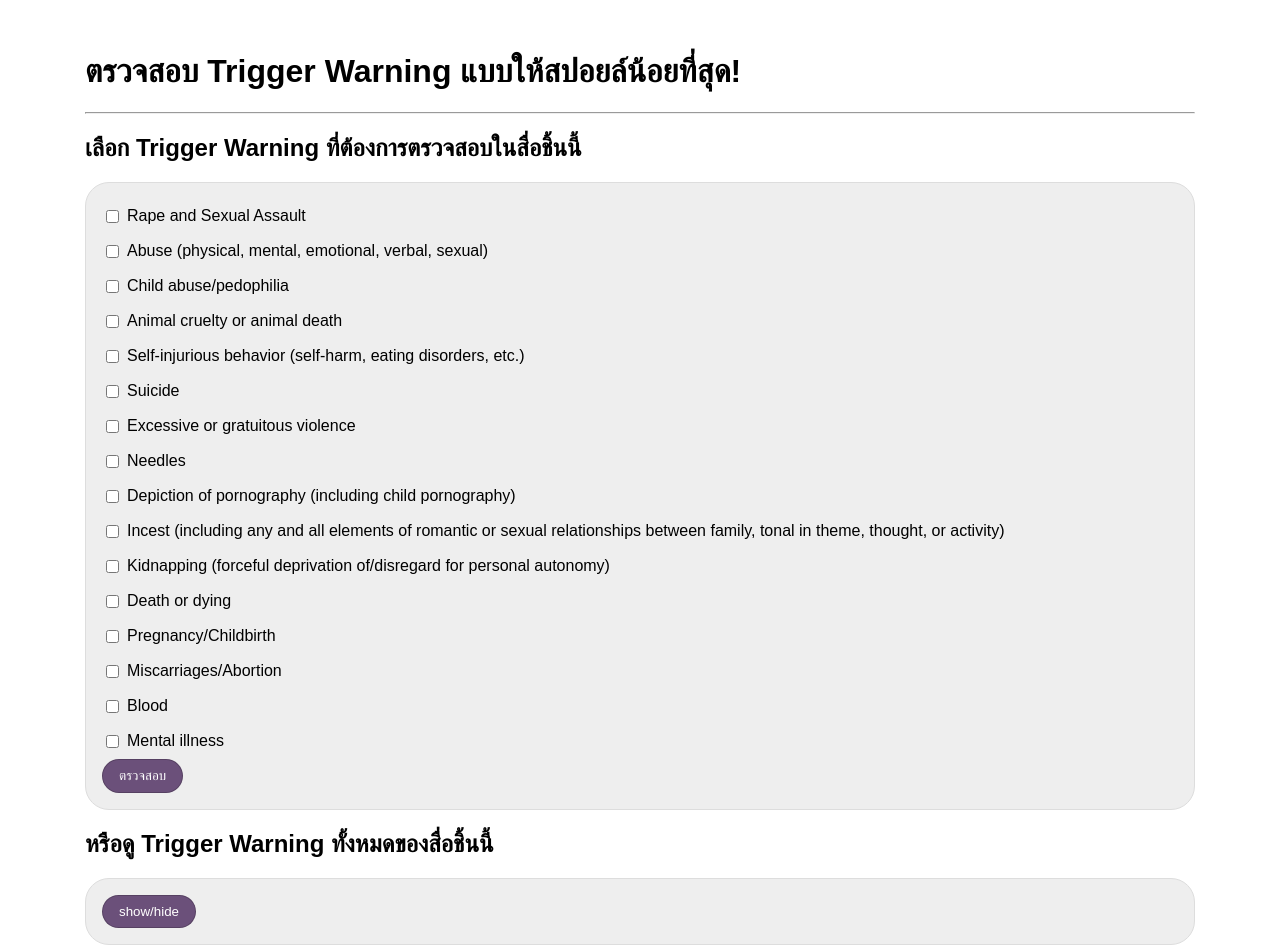
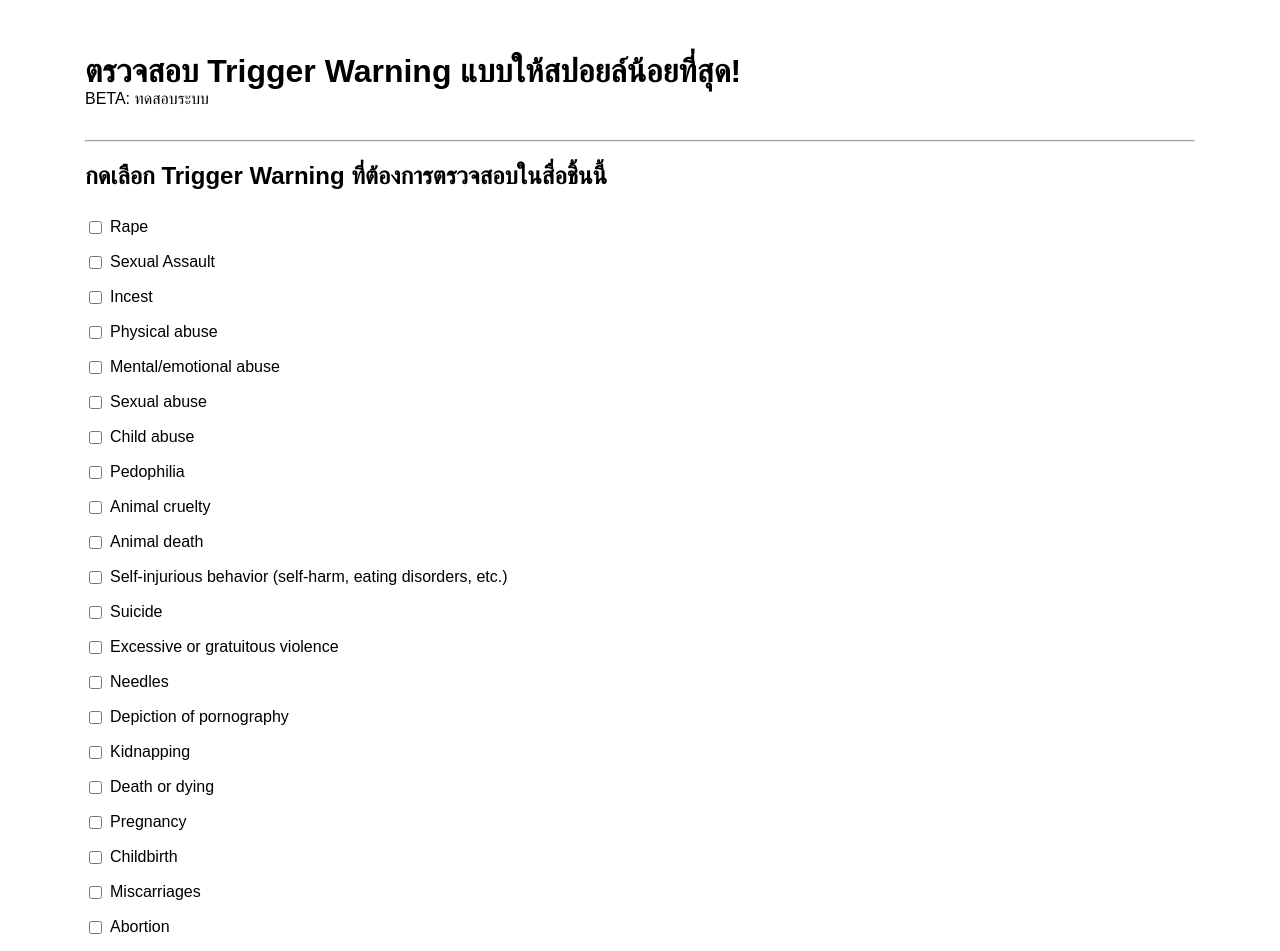
Before and after one commit to taepras/triggerwarning, a React (Create React App) app: page /check/v1 in a window 1280 px wide. Shown: the top 951 px of the page. Built offline with nearby package versions, Linux system fonts and the light colour scheme; a web font is replaced by a local one.

Commit message:
minor refinements for v1 prototype

```diff
--- a/src/App.js
+++ b/src/App.js
@@ -33,7 +33,7 @@ function App() {
     <div className="App">
       <Router>
         <Switch>
-          <Route path="/check">
+          <Route path="/check/v1">
             <Check />
           </Route>
           <Route path="/generate">
--- a/src/data/WarningList.js
+++ b/src/data/WarningList.js
@@ -1,20 +1,27 @@
 const WarningList = [
-  'Rape and Sexual Assault',
-  'Abuse (physical, mental, emotional, verbal, sexual)',
-  'Child abuse/pedophilia',
-  'Animal cruelty or animal death',
-  'Self-injurious behavior (self-harm, eating disorders, etc.)',
-  'Suicide',
-  'Excessive or gratuitous violence',
-  'Needles',
-  'Depiction of pornography (including child pornography)',
-  'Incest (including any and all elements of romantic or sexual relationships between family, tonal in theme, thought, or activity)',
-  'Kidnapping (forceful deprivation of/disregard for personal autonomy)',
-  'Death or dying',
-  'Pregnancy/Childbirth',
-  'Miscarriages/Abortion',
-  'Blood',
-  'Mental illness',
+  "Rape",
+  "Sexual Assault",
+  "Incest",
+  "Physical abuse",
+  "Mental/emotional abuse",
+  "Sexual abuse",
+  "Child abuse",
+  "Pedophilia",
+  "Animal cruelty",
+  "Animal death",
+  "Self-injurious behavior (self-harm, eating disorders, etc.)",
+  "Suicide",
+  "Excessive or gratuitous violence",
+  "Needles",
+  "Depiction of pornography",
+  "Kidnapping",
+  "Death or dying",
+  "Pregnancy",
+  "Childbirth",
+  "Miscarriages",
+  "Abortion",
+  "Blood",
+  "Mental illness",
 ];
 
 export default WarningList;
--- a/src/pages/Check.jsx
+++ b/src/pages/Check.jsx
@@ -42,18 +42,19 @@ function Check() {
     setDisplayMode('result');
   }
 
-  return <Container style={{paddingBottom: 64, paddingTop: 32}}>
+  return <Container style={{ paddingBottom: 64, paddingTop: 32 }}>
     <Row>
       <Col>
-        <h1>ตรวจสอบ Trigger Warning แบบให้สปอยล์น้อยที่สุด!</h1>
-        <hr/>
+        <h1 style={{ marginBottom: 0 }}>ตรวจสอบ Trigger Warning แบบให้สปอยล์น้อยที่สุด!</h1>
+        <div style={{ marginBottom: 32 }}>BETA: ทดสอบระบบ</div>
+        <hr />
         {displayMode === 'select' &&
           <>
-            <h2>เลือก Trigger Warning ที่ต้องการตรวจสอบในสื่อชิ้นนี้</h2>
-            <Well>
+            <h2>กดเลือก Trigger Warning ที่ต้องการตรวจสอบในสื่อชิ้นนี้</h2>
+            {/* <Well> */}
             {WarningList.map((x, i) => (
-                  <div style={{paddingBottom: 8, paddingTop: 8}} key={`choice-${i}`}>
-                    <label style={{display: 'flex'}}>
+              <div style={{ paddingBottom: 8, paddingTop: 8 }} key={`choice-${i}`}>
+                <label style={{ display: 'flex' }}>
                   <input
                     name="warnings"
                     type="checkbox"
@@ -64,12 +65,17 @@ function Check() {
                 </label>
               </div>
             ))}
-            <Button onClick={checkWarning}>ตรวจสอบ</Button>
-            </Well>
+            {/* </Well> */}
+            <Button onClick={checkWarning} style={{ marginTop: 16, marginBottom: 32, width: '100%' }}>ตรวจสอบ</Button>
+
+            <hr />
 
             <h2>หรือดู Trigger Warning ทั้งหมดของสื่อชิ้นนี้</h2>
-            <Well>
-            <Button onClick={() => setShowAll(!isShowAll)}>show/hide</Button>
+            <Well style={{ marginBottom: 32 }}>
+              <a href="#" onClick={(e) => {
+                e.preventDefault();
+                setShowAll(!isShowAll)
+              }}>show/hide</a>
               {isShowAll &&
                 <ul>
                   {applicableWarnings.map((x, i) => (
@@ -77,13 +83,14 @@ function Check() {
                   ))}
                 </ul>
               }
+              {isShowAll && applicableWarnings.length == 0 && <i>ไม่มี Trigger Warning</i>}
             </Well>
           </>
         }
 
         {displayMode === 'result' &&
           <>
-            <Well>
+            <Well style={{ marginTop: 32 }}>
               <h2>สื่อชิ้นนี้มีเนื้อหาเหล่านี้หรือไม่...</h2>
               {WarningList.map((x, i) => (
                 <>{
@@ -102,12 +109,12 @@ function Check() {
                 }</>
               ))}
             </Well>
-            <Button onClick={() => setDisplayMode('select')}>ย้อนกลับ</Button>
+            <Button onClick={() => setDisplayMode('select')} style={{ marginTop: 16, marginBottom: 32 }}>ย้อนกลับ</Button>
           </>
         }
         <hr />
         <p>
-          สร้างโค้ดสำหรับให้ผู้ชมตรวจสอบ Trigger Warning ในงานของคุณได้<a href="/generate" target="_blank">ที่นี่</a>
+          สร้างโค้ดสำหรับให้ผู้ชมตรวจสอบ Trigger Warning ในงานของคุณเองง่ายๆ ได้<a href="/generate" target="_blank">ที่นี่</a>
         </p>
       </Col>
     </Row>
--- a/src/pages/Generate.jsx
+++ b/src/pages/Generate.jsx
@@ -52,18 +52,20 @@ function Generate() {
   }, [isWarningChecked]);
 
   const codeUrl = useMemo(() => {
-    return `${document.location.origin}/check?id=${triggerCode}`;
+    return `${document.location.origin}/check/v1?id=${triggerCode}`;
   }, [triggerCode]);
 
   return <Container style={{ paddingBottom: 64, paddingTop: 32 }}>
     <Row>
       <Col>
-        <h1>สร้างโค้ดตรวจสอบ Trigger Warning เพื่อผู้อ่านของคุณ</h1>
+        <h1 style={{ marginBottom: 0 }}>สร้างโค้ดตรวจสอบ Trigger Warning เพื่อผู้อ่านของคุณ</h1>
+        <div style={{ marginBottom: 32 }}>BETA: ทดสอบระบบ</div>
         <hr />
         {displayMode === 'select' &&
           <>
-            <h2>สื่อชิ้นนี้มีเนื้อหาดังต่อไปนี้</h2>
-            <Well>
+            <h2 style={{marginBottom: 0}}>สื่อชิ้นนี้มีเนื้อหาดังต่อไปนี้</h2>
+            <p>ถ้าไม่มีเนื้อหาเหล่านี้ กด "สร้างโค้ด" ได้เลย</p>
+            {/* <Well> */}
             {WarningList.map((x, i) => (
               <div style={{ paddingBottom: 8, paddingTop: 8 }} key={`choice-${i}`}>
                 <label style={{ display: 'flex' }}>
@@ -77,18 +79,20 @@ function Generate() {
                 </label>
               </div>
             ))}
-              <Button onClick={generateCode}>สร้างโค้ด</Button>
-            </Well>
+            <Button onClick={generateCode} style={{ marginTop: 16, width: '100%' }}>
+              สร้างโค้ด
+            </Button>
+            {/* </Well> */}
           </>
         }
 
         {displayMode === 'result' &&
           <>
+            <h2>โค้ดของคุณคือ</h2>
             <Well>
-              <h2>โค้ดของคุณคือ</h2>
               <a href={codeUrl} target="_blank">{codeUrl}</a>
             </Well>
-            <Button onClick={() => setDisplayMode('select')}>ย้อนกลับ</Button>
+            <Button onClick={() => setDisplayMode('select')} style={{ marginTop: 16, width: '100%' }}>ย้อนกลับ</Button>
           </>
         }
       </Col>
--- a/src/pages/Home.jsx
+++ b/src/pages/Home.jsx
@@ -8,7 +8,8 @@ function Home() {
     <Row>
       <Col>
         <Well style={{textAlign: 'center', marginTop: 32, marginBottom: 32, paddingBottom: 32}}>
-        <h1>ติด Trigger Warning แบบให้สปอยล์น้อยที่สุด!</h1>
+          <h1 style={{marginBottom: 0}}>ติด Trigger Warning แบบให้สปอยล์น้อยที่สุด!</h1>
+          <div style={{ marginBottom: 32 }}>BETA: ทดสอบระบบ</div>
         <Button as={Link} to="/generate">สร้างโค้ดตรวจสอบ Trigger Warning</Button>
         </Well>
       </Col>
```
Lines whose indentation alone changed are shown as unchanged.
